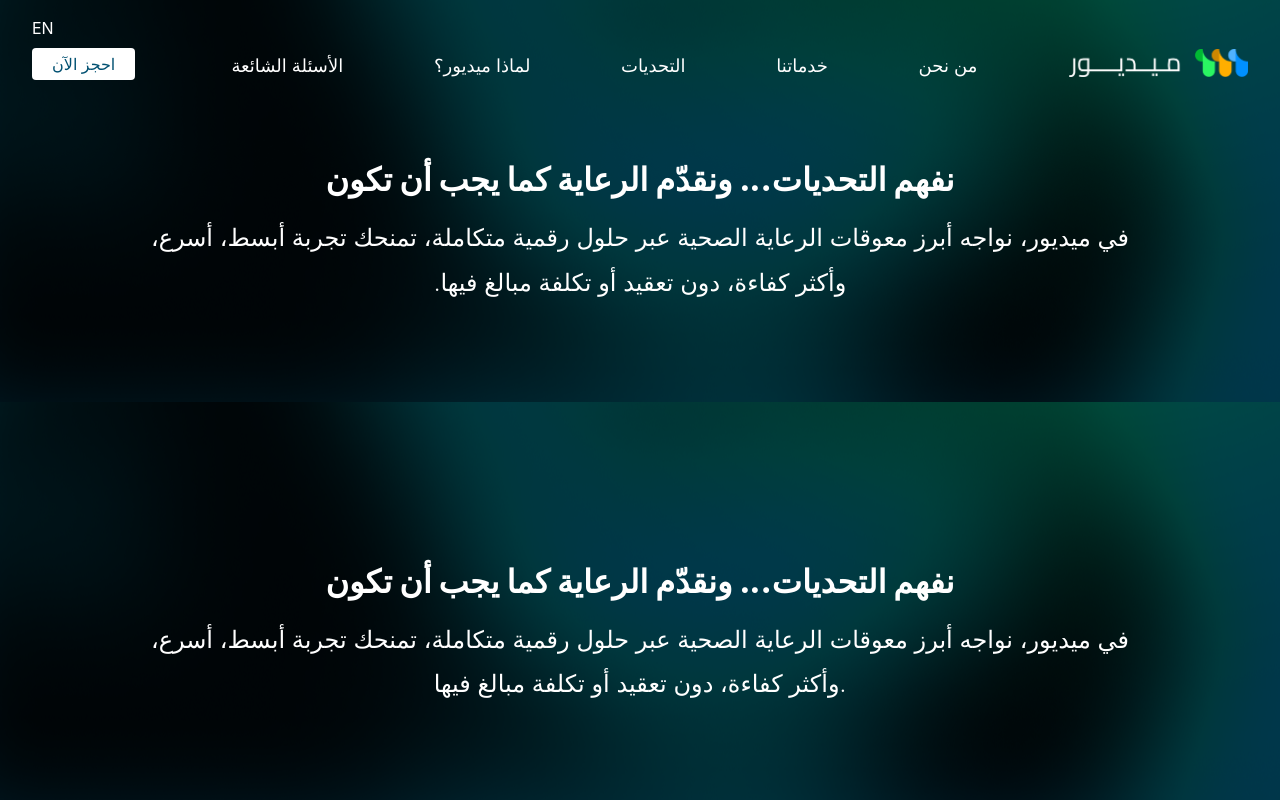
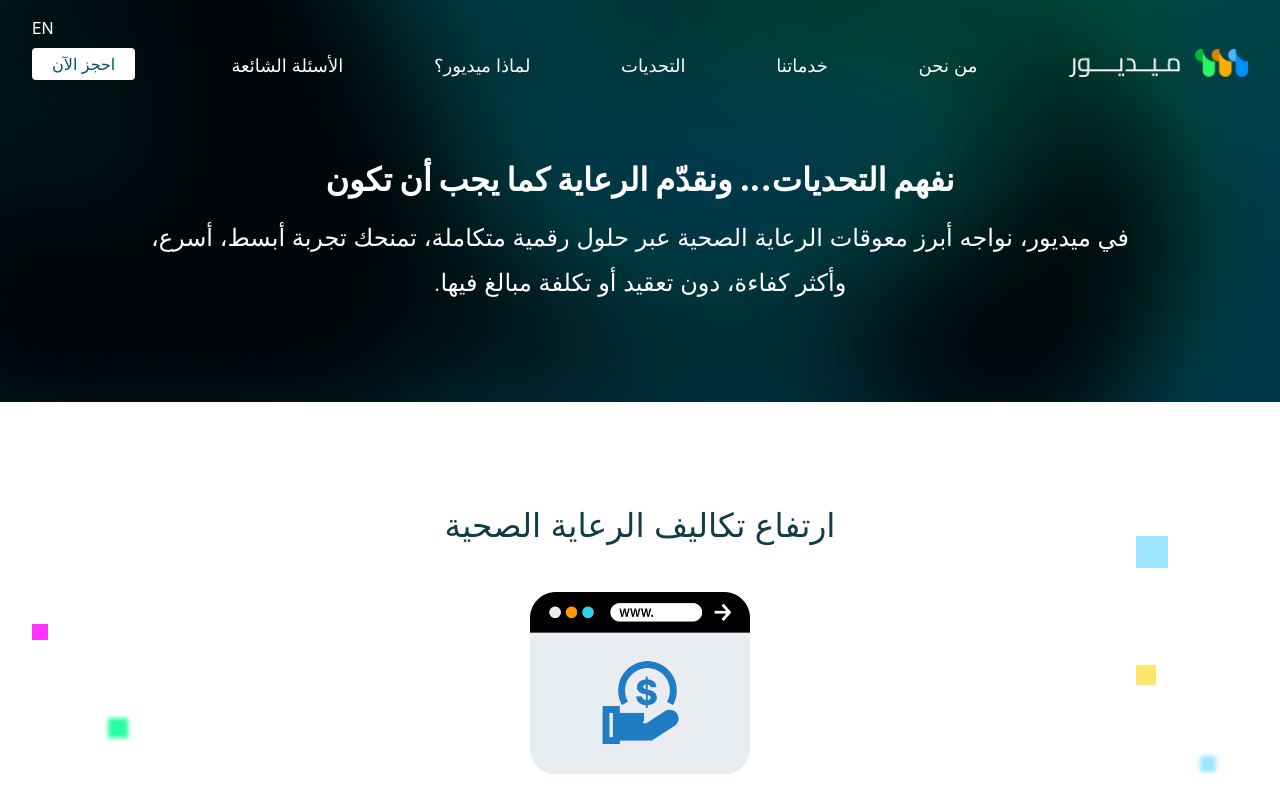
Before and after one commit to OmarELshemy98/medyour, a Next.js app: page /challenges in a window 1280 px wide. Shown: the top 800 px of the page. Built offline with nearby package versions, Linux system fonts and the light colour scheme.

Commit message:
edit challenges arabic

```diff
--- a/src/app/components/sections/challenges/ChallengesSection.tsx
+++ b/src/app/components/sections/challenges/ChallengesSection.tsx
@@ -3,22 +3,18 @@
 import { challengesContent } from '../../../content/ar/challenges';
 import Image from 'next/image';
 
-// No need for props/type for squares since they're always the same structure/order.
+// Decorative squares exactly as in the HTML snippet
 const DecorativeSquares = () => (
   <>
-    {/* Top right large blue square */}
     <div className="hidden md:block absolute -top-[3.5rem] -right-[1rem] w-[2rem] h-[2rem] bg-[#8CE2FF] animate-float opacity-80"></div>
-    {/* Top right medium yellow square */}
     <div className="hidden md:block absolute top-1/3 -right-[0.25rem] w-[1.25rem] h-[1.25rem] bg-yellow-300 animate-float-delay opacity-80"></div>
-    {/* Bottom right small blue square (blur) */}
     <div className="hidden md:block absolute bottom-[2.5rem] -right-[4rem] w-[1rem] h-[1rem] bg-[#8CE2FF] animate-float blur-[2px] opacity-80"></div>
-    {/* Top left small pink square */}
     <div className="hidden md:block absolute top-[2rem] -left-[6rem] w-[1rem] h-[1rem] bg-[#FF00FB] animate-float-delay opacity-80"></div>
-    {/* Bottom left medium green square (blur) */}
     <div className="hidden md:block absolute bottom-1/3 -left-[1.25rem] w-[1.25rem] h-[1.25rem] bg-[#00FF90] animate-float blur-[2px] opacity-80"></div>
   </>
 );
 
+// Separator as in the HTML
 function Separator() {
   return (
     <div className="flex items-center w-[80%] mx-auto mt-[2rem]">
@@ -34,34 +30,14 @@ function Separator() {
 }
 
 const ChallengesSection = () => {
-  // Pull out relevant content safely:
-  const hero = challengesContent.hero;
   const challenges = challengesContent.challenges;
   const separatorShow = challengesContent.separator?.show ?? true;
 
   return (
     <main>
-      {/* Header */}
-      <div
-        className="relative w-full overflow-hidden bg-[url('/images/background-img.png')] bg-cover bg-center bg-no-repeat h-auto pt-20 flex flex-col justify-center"
-      >
-        <div className="absolute inset-0 bg-black/50"></div>
-        <div className="relative pt-20 pb-24 z-10 text-white w-full max-w-[90rem] mx-auto
-            px-4 sm:px-8 md:px-12 lg:px-16
-            flex flex-col items-center justify-center gap-4 ">
-          <h1 className="text-center font-extrabold text-[1.5rem] xs:text-[1.75rem] sm:text-[2rem] leading-tight break-words max-w-4xl">
-            {hero?.title}
-          </h1>
-          <p className="text-center font-light text-base xs:text-lg sm:text-xl md:text-2xl lg:text-[1.5rem]
-            leading-normal sm:leading-[2.1rem] md:leading-[2.4rem] lg:leading-[2.8rem]
-            w-full max-w-3xl sm:max-w-4xl md:max-w-5xl px-1 overflow-hidden text-ellipsis">
-            {hero?.subtitle}
-          </p>
-        </div>
-      </div>
 
-      {/* Challenge Sections */}
-      <div>
+
+      {/* Challenge Sections rendered as section, matching HTML */}
       {challenges.map((challenge: any, i: number) => (
         <section
           className="py-12"
@@ -69,7 +45,7 @@ const ChallengesSection = () => {
         >
           <div className="flex flex-col items-center mt-[2.5rem]">
             <div className="flex flex-col items-center gap-[2rem]">
-                <h2 className="text-[#123D46] text-[2.0625rem] font-normal leading-[4.375rem] text-center">
+              <h2 className="text-[#123D46]  text-[2.0625rem] font-normal leading-[4.375rem]">
                 {challenge.title}
               </h2>
               <div className="w-full flex justify-center relative">
@@ -83,19 +59,16 @@ const ChallengesSection = () => {
                     height={220}
                   />
                 </div>
-                  {/* Decorative squares always shown for all challenges as per the html */}
                 <DecorativeSquares />
               </div>
-                <p className="text-[#00313B] text-center text-[1.125rem] font-normal leading-[1.5rem] max-w-5xl mx-auto mt-3">
+              <p className="text-[#00313B] text-center  text-[1.125rem] font-normal leading-[1.5rem] max-w-5xl mx-auto mt-3">
                 {challenge.description}
               </p>
             </div>
           </div>
-            {/* Don't render a separator after the last one */}
           {separatorShow && i !== challenges.length - 1 && <Separator />}
         </section>
       ))}
-      </div>
     </main>
   );
 };
--- a/src/app/pages/ar/about-us.tsx
+++ b/src/app/pages/ar/about-us.tsx
@@ -26,13 +26,11 @@ const AboutUsPage: React.FC = () => {
                 {/* 3. Vision and Mission Section (الرؤية والرسالة) */}
                 <VisionMissionSection content={visionMission} />
 
-                {/* 4. Team Section (فريق العمل) */}
 
 
             </main>
 
             <HtmlFooterAr />
-            <Script src="/js/navbar-script.js" strategy="lazyOnload" />
         </>
     );
 };
```
Lines whose indentation alone changed are shown as unchanged.
